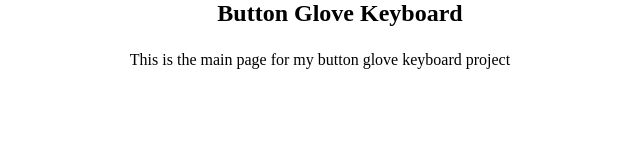
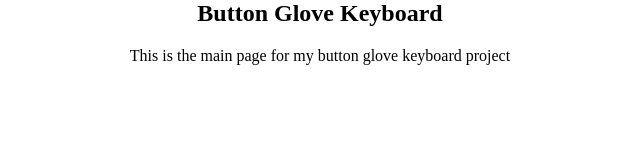
Before and after one commit to joe-principe/button-glove-keyboard, a plain HTML site: page index.html in a window 1280 px wide. Shown: the whole page, without its empty margins (320-960 px from the left). Drawn offline with Linux system fonts and the light colour scheme.

Commit message:
Updated index.html

```diff
--- a/index.html
+++ b/index.html
@@ -8,7 +8,7 @@
 <body>
 	<article>
 		<header>
-			<h1><ul>Button Glove Keyboard</ul></h1>
+			<h1>Button Glove Keyboard</h1>
 		</header>
 	<p>This is the main page for my button glove keyboard project</p>
 	</article>
```
